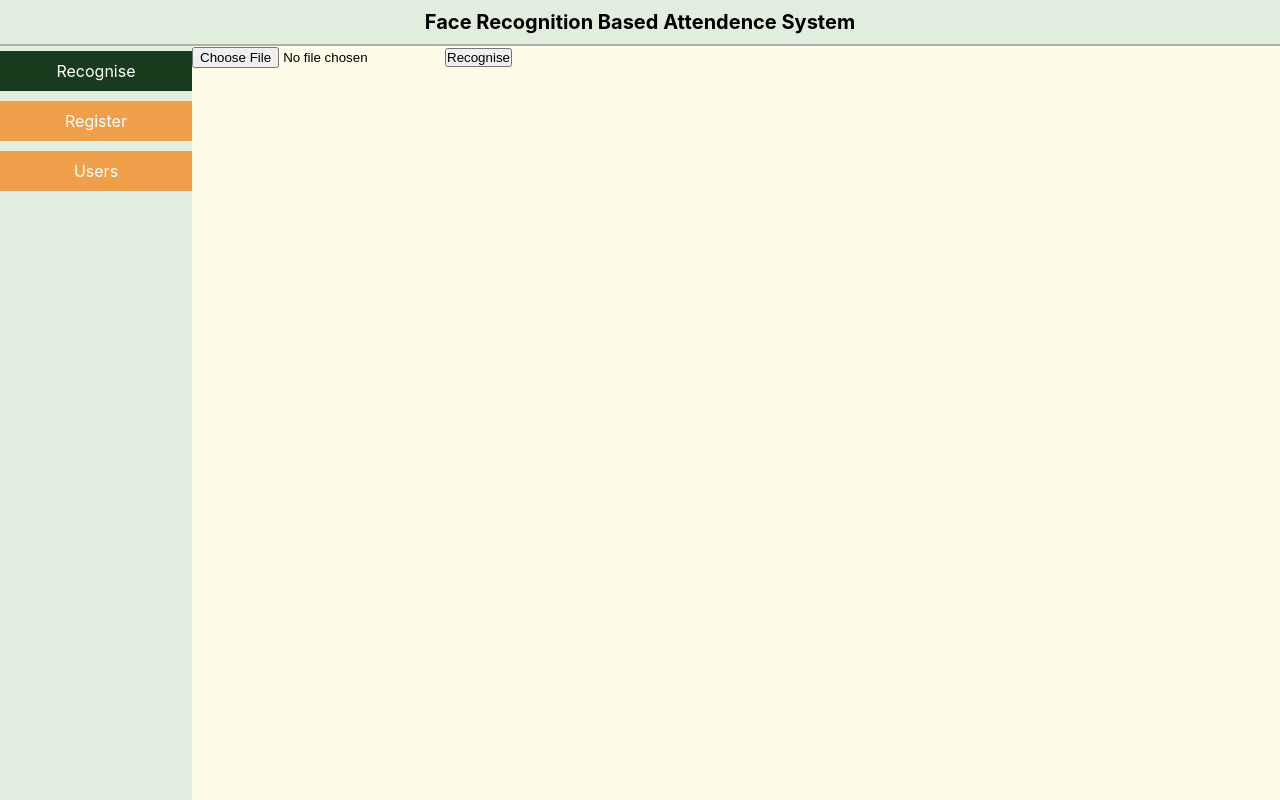
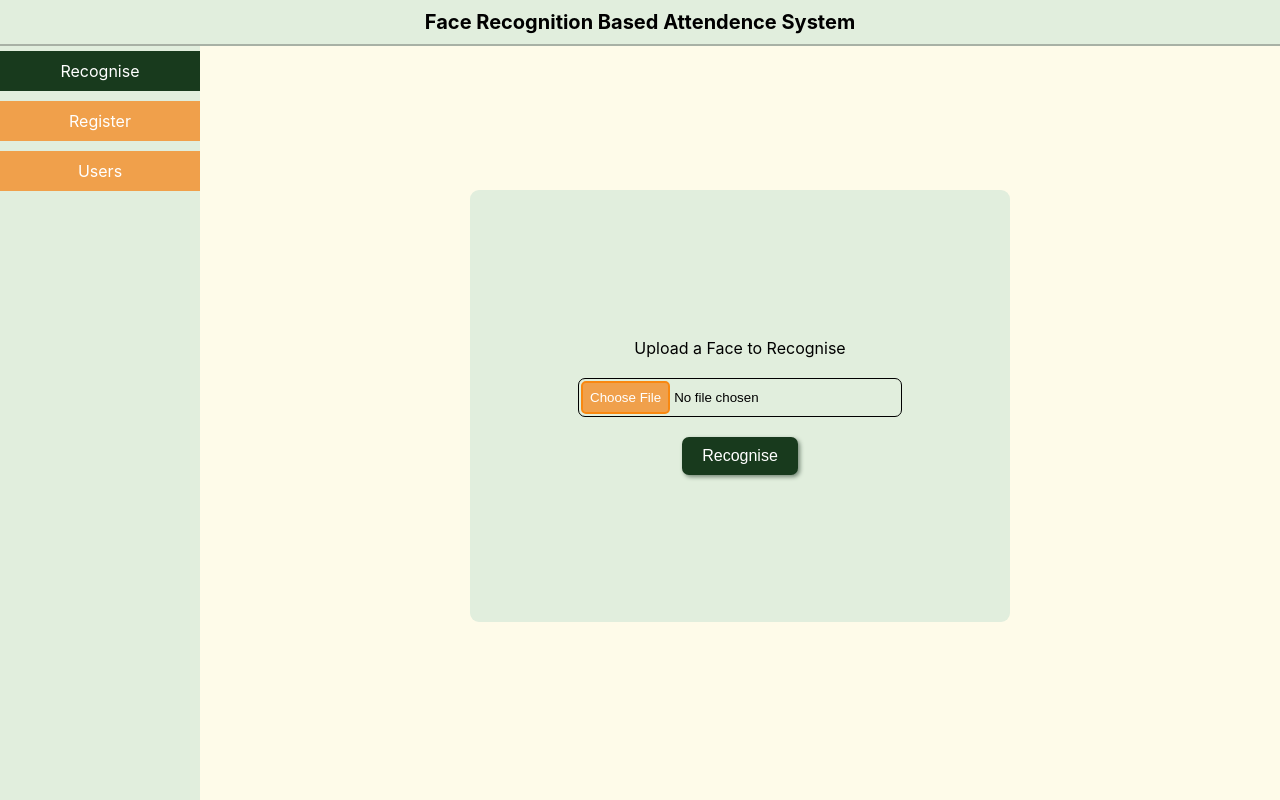
Before and after one commit to hari4742/resuloute-ai-assignment, a React (Create React App) app in the folder client/: page /recognise in a window 1280 px wide. Built offline with nearby package versions, Linux system fonts and the light colour scheme.

Commit message:
added styles to recognise page

```diff
--- a/client/src/App.css
+++ b/client/src/App.css
@@ -1,5 +1,5 @@
 :root{
-  --nav-width: 15%;
+  --nav-width: 200px;
 }
 header{
   background-color: #E1EEDD;
--- a/client/src/backend.js
+++ b/client/src/backend.js
@@ -1,6 +1,7 @@
 import axios from "axios";
 const backend = axios.create({
   baseURL: "http://localhost:8000",
+  // baseURL: "https://face-recognition-backend-7jvfwimwla-uc.a.run.app",
 });
 
 export default backend;
--- a/client/src/index.js
+++ b/client/src/index.js
@@ -9,9 +9,9 @@ import {
   RouterProvider,
 } from "react-router-dom";
 
-import Recognise from "./pages/Recognise";
-import Register from "./pages/Register";
-import Users from "./pages/Users";
+import Recognise from "./pages/recognise/Recognise";
+import Register from "./pages/register/Register";
+import Users from "./pages/users/Users";
 
 const router = createBrowserRouter(
   createRoutesFromElements(
--- a/client/src/pages/Recognise.jsx
+++ /dev/null
@@ -1,48 +0,0 @@
-import { useState } from "react";
-import backend from "../backend";
-const Recognise = () => {
-  const [selectedImage, setSelectedImage] = useState("");
-  const [message, setMessage] = useState("");
-
-  const handleSubmit = async (e) => {
-    e.preventDefault();
-    if (selectedImage === null) {
-      alert("No Image is selected.");
-      return;
-    }
-    e.target.disabled = true;
-    try {
-      const response = await backend.post(
-        "/recognise",
-        {
-          img: selectedImage,
-        },
-        {
-          headers: { "Content-Type": "multipart/form-data" },
-        }
-      );
-      console.log(response);
-      if (response.data.message === "User Found") {
-        setMessage(`Name: ${response.data.user.name}`);
-      }
-    } catch (error) {
-      console.log(error);
-    }
-    e.target.disabled = false;
-  };
-
-  const handleChange = (e) => {
-    setSelectedImage(e.target.files[0]);
-  };
-  return (
-    <div className="recognise">
-      <form>
-        <input type="file" name="img" id="image" onChange={handleChange} />
-        <input type="submit" value="Recognise" onClick={handleSubmit} />
-      </form>
-      <div className="message">{message}</div>
-    </div>
-  );
-};
-
-export default Recognise;
--- /dev/null
+++ b/client/src/pages/recognise/Recognise.jsx
@@ -0,0 +1,85 @@
+import { useState } from "react";
+import backend from "../../backend";
+import "./recognise.css";
+const Recognise = () => {
+  const [selectedImage, setSelectedImage] = useState("");
+  const [message, setMessage] = useState({
+    isFound: false,
+    response: false,
+    info: "",
+  });
+
+  const handleSubmit = async (e) => {
+    e.preventDefault();
+    if (selectedImage === null) {
+      alert("No Image is selected.");
+      return;
+    }
+    e.target.disabled = true;
+    try {
+      const response = await backend.post(
+        "/recognise",
+        {
+          img: selectedImage,
+        },
+        {
+          headers: { "Content-Type": "multipart/form-data" },
+        }
+      );
+      console.log(response);
+      if (response.data.message === "User Found") {
+        setMessage({
+          response: true,
+          isFound: true,
+          name: response.data.user.name,
+          email: response.data.user.email,
+        });
+      } else {
+        setMessage({
+          response: true,
+          isFound: false,
+          name: null,
+          email: null,
+        });
+      }
+    } catch (error) {
+      console.log(error);
+    }
+    e.target.disabled = false;
+  };
+
+  const handleChange = (e) => {
+    setSelectedImage(e.target.files[0]);
+    // document.querySelector("#recognise-image")
+  };
+  return (
+    <div className="recognise">
+      <form>
+        <label for="recognise-image">Upload a Face to Recognise</label>
+        <input
+          type="file"
+          name="img"
+          id="recognise-image"
+          accept="image/*"
+          onChange={handleChange}
+        />
+        <input type="submit" value="Recognise" onClick={handleSubmit} />
+      </form>
+      {message.response ? (
+        <div className="message">
+          {message.isFound ? <h2>User Found</h2> : <h2>User Not Found</h2>}
+          {message.isFound ? (
+            <>
+              <p>{message.name}</p>
+              <p>{message.email}</p>
+            </>
+          ) : (
+            <p>Please consider registering yourself.</p>
+          )}
+        </div>
+      ) : null}
+    </div>
+  );
+};
+
+export default Recognise;
--- /dev/null
+++ b/client/src/pages/recognise/recognise.css
@@ -0,0 +1,77 @@
+.recognise{
+    display: flex;
+    justify-content: center;
+    align-items: center;
+    height: 90vh;
+    flex-direction: column;
+    gap: 20px;
+}
+.recognise form{
+    display: flex;
+    flex-direction: column;
+    background-color: #E1EEDD;
+    height: 60%;
+    width: 50%;
+    justify-content: center;
+    align-items: center;
+    border-radius: 9px;
+    gap:20px;
+}
+
+.recognise [type="submit"]{
+    background-color: #183A1D;
+    color: white;
+    padding: 10px 20px;
+    font-size: 16px;
+    border: none;
+    border-radius: 7px;
+    box-shadow: 2px 2px 4px #748776;
+    cursor: pointer;
+    width: fit-content;
+}
+
+.recognise [type="submit"]:disabled{
+    background-color: #748776;
+    cursor: not-allowed;
+}
+
+.recognise [type="file"]{
+    cursor: pointer;
+    border: 1px solid black;
+    width: 60%;
+    border-radius: 7px;
+    padding: 2px;;
+
+}
+
+.recognise [type="file"]::-webkit-file-upload-button {
+    /* visibility: hidden; */
+    background-color: #F0A04B;
+    color:white;
+    border:2px solid hsl(31, 95%, 52%);
+    padding: 7px;
+    border-radius: 5px;
+}
+
+
+.file-container{
+    /* background-color: hsl(106, 35%, 80%); */
+    height: 40%;
+    display: flex;
+    justify-content: center;
+    align-items: center;
+    border-radius: 7px;
+}
+
+.recognise .message{
+    background-color: #E1EEDD;
+    width: 50%;
+    text-align: center;
+    border-radius: 5px;
+    padding: 20px 0px;
+}
+
+.recognise .message h2{
+    font-size: 20px;
+    margin-bottom: 5px;
+}
--- a/client/src/pages/Register.jsx
+++ b/client/src/pages/register/Register.jsx
@@ -1,5 +1,5 @@
 import { useState } from "react";
-import backend from "../backend";
+import backend from "../../backend";
 const Register = () => {
   const [fields, setFields] = useState({
     name: "",
--- a/client/src/pages/Users.jsx
+++ b/client/src/pages/users/Users.jsx
@@ -1,5 +1,5 @@
 import { useEffect, useState } from "react";
-import backend from "../backend";
+import backend from "../../backend";
 
 const Users = () => {
   const [users, setUsers] = useState([]);
@@ -11,6 +11,7 @@ const Users = () => {
   };
   useEffect(() => {
     fetchUsers();
+    //eslint-disable-next-line
   }, []);
   return (
     <div className="users">
```
Also changed, not shown: client/public/logo192.png (deleted), client/public/logo512.png (deleted).
